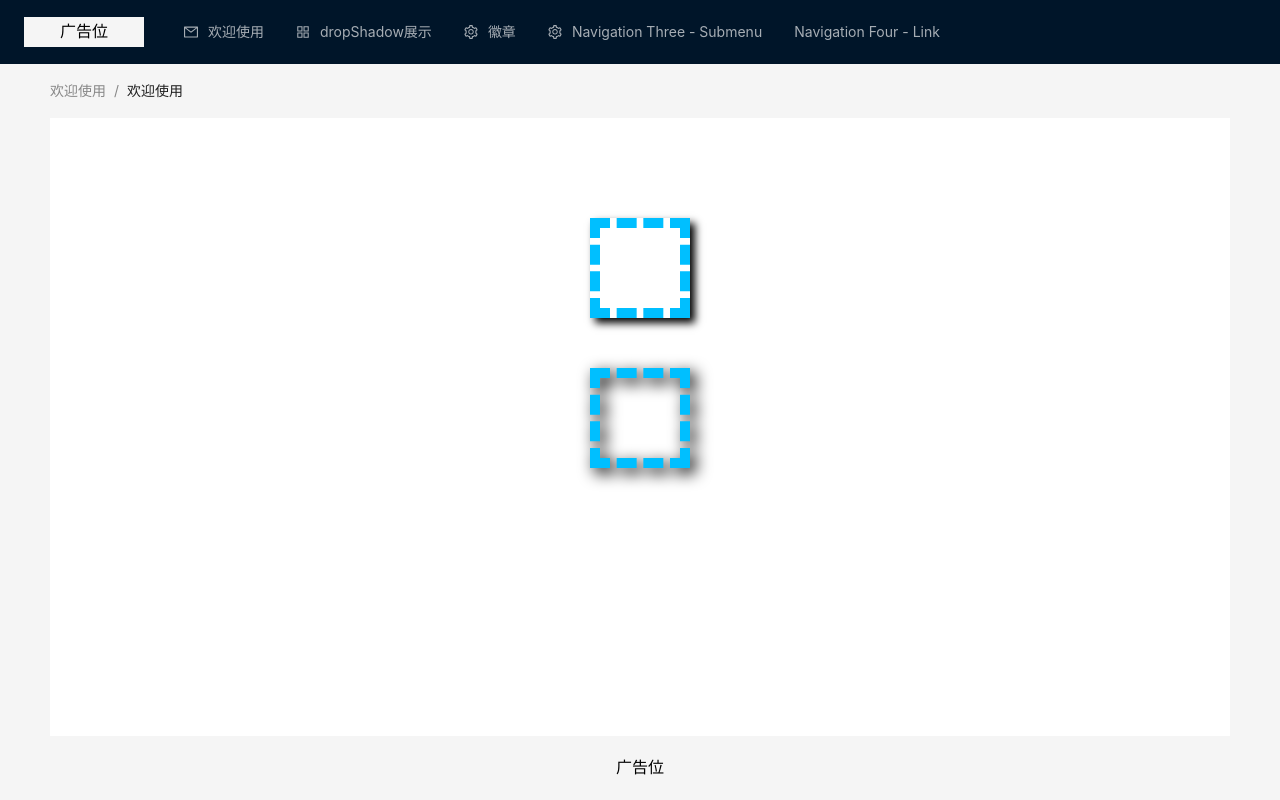
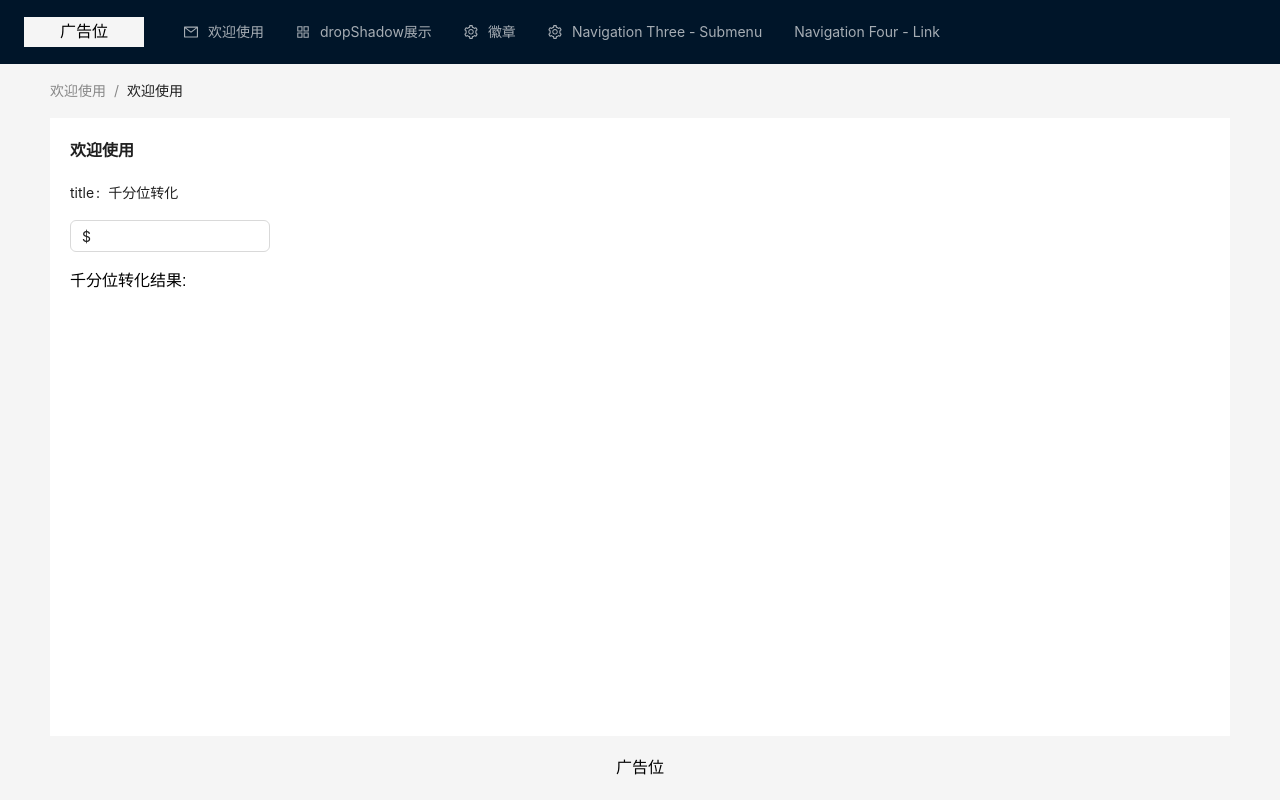
Before and after one commit to x-y-17/my-vue-app, a Vue app: page /welcome in a window 1280 px wide. Built offline with nearby package versions, Linux system fonts and the light colour scheme; what @surely-vue/table would draw is missing.

Commit message:
feat: 千分位转化demo

```diff
--- a/src/router/routes/basic.js
+++ b/src/router/routes/basic.js
@@ -20,7 +20,7 @@ const HomeRoute = {
     {
       path: "/welcome",
       name: "welcome",
-      component: () => import("@/components/dropShadow.vue"),
+      component: () => import("@/views/welcome/index.vue"),
     },
     {
       path: "/dropShadow",
--- /dev/null
+++ b/src/views/welcome/index.vue
@@ -0,0 +1,38 @@
+<script setup>
+import { ref } from "vue";
+const value = ref();
+
+// 从左往右匹配，而千分位应该从右往左分组
+// 不考虑数字长度，可能会把不完整的组也加上逗号
+// 首位处理错误，可能会把最前面的数字分割错误
+// 无法处理小数，会把小数部分也进行分组
+const myReg = /(\d{3})/g;
+
+const thousandReg = /\B(?=(\d{3})+(?!\d))/g;
+const thousand = (value) => {
+  return value && value.toString().replace(thousandReg, ",");
+};
+</script>
+<template>
+  <div class="welcome">
+    <a-descriptions title="欢迎使用">
+      <a-descriptions-item label="title">千分位转化</a-descriptions-item>
+    </a-descriptions>
+    <a-input-number
+      class="input-number"
+      v-model:value="value"
+      :formatter="(value) => `$ ${value}`.replace(/\B(?=(\d{3})+(?!\d))/g, ',')"
+      :parser="(value) => value.replace(/\$\s?|(,*)/g, '')"
+    />
+    <div>千分位转化结果: {{ thousand(value) }}</div>
+  </div>
+</template>
+<style scoped>
+.welcome {
+  padding: 20px;
+}
+.input-number {
+  min-width: 200px;
+  margin-bottom: 20px;
+}
+</style>
```
